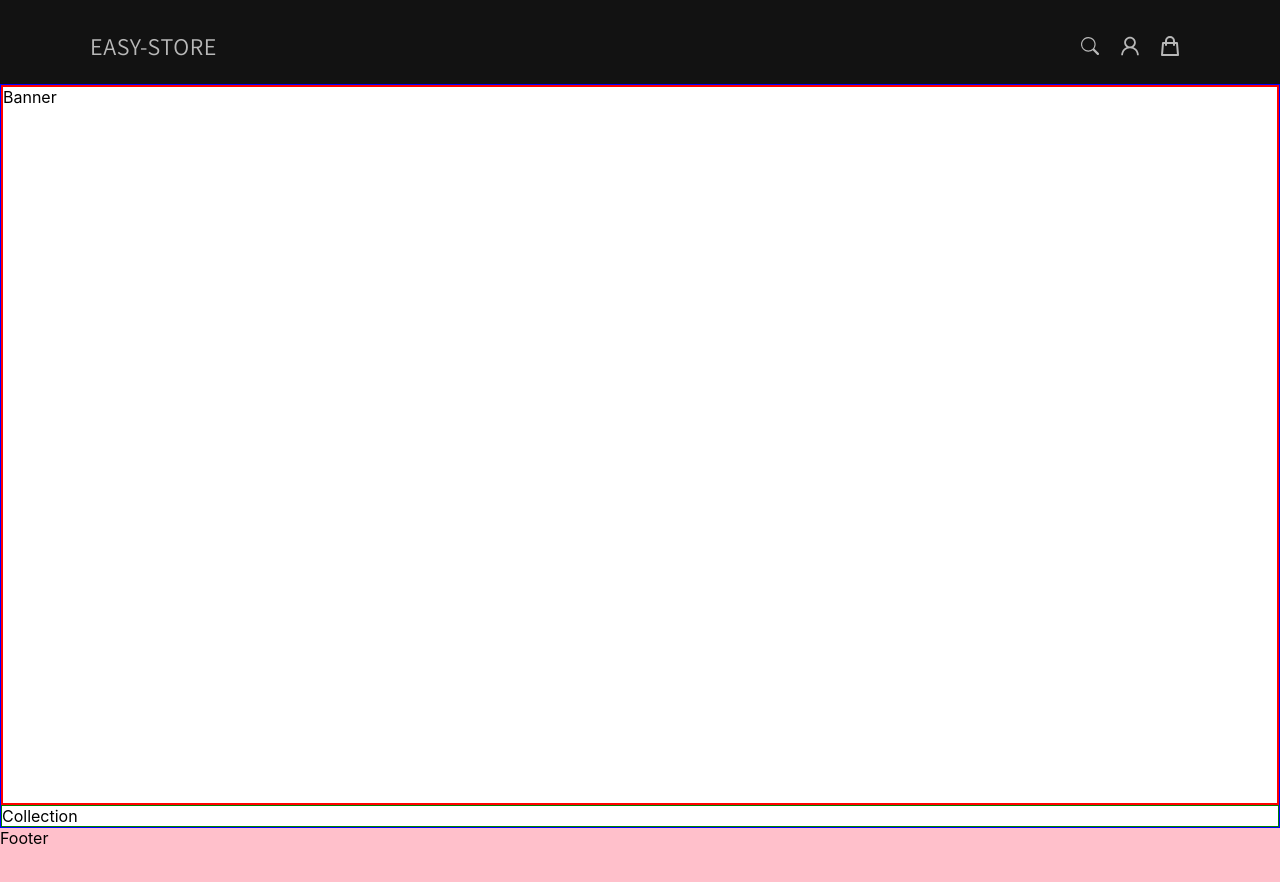
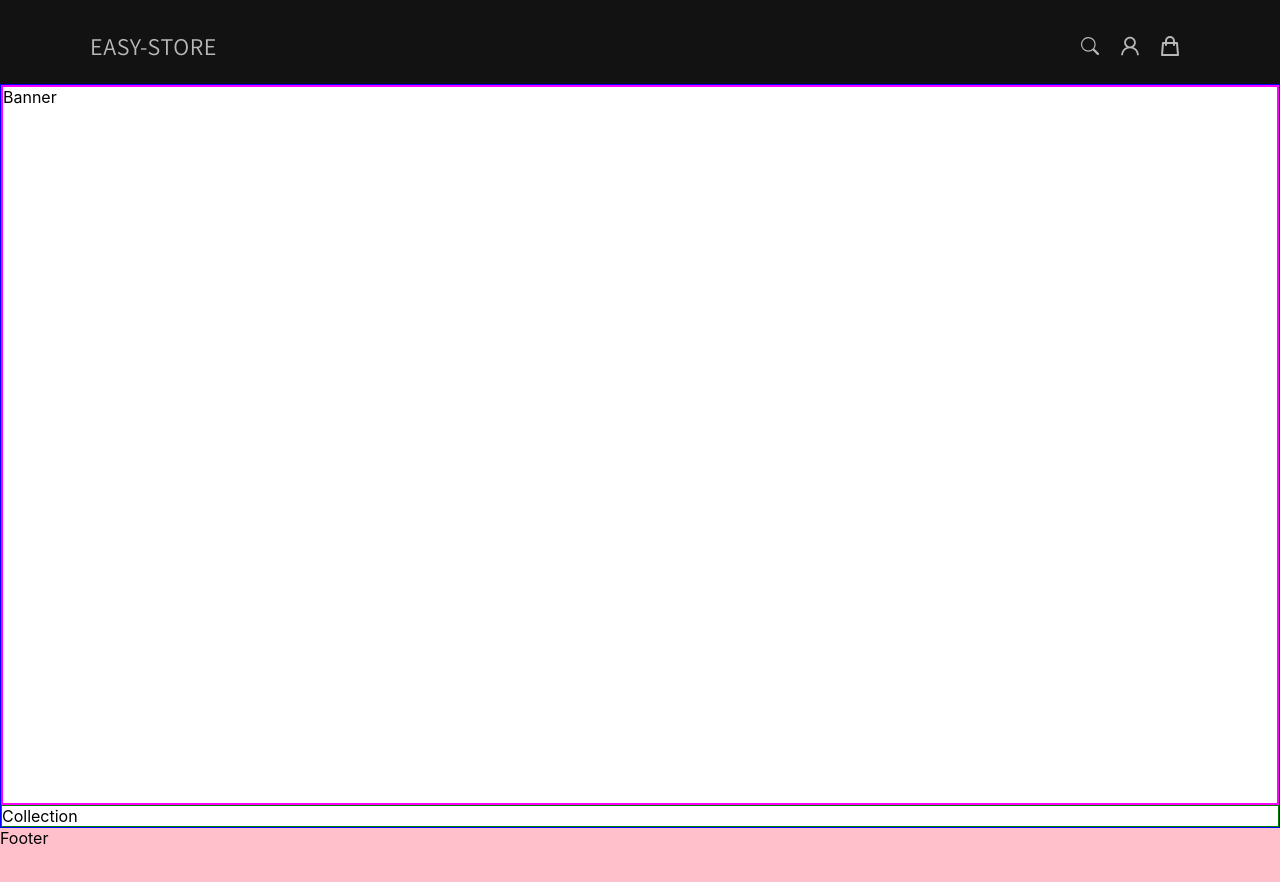
Before and after one commit to lletierce/easy-store-demo, a React (Create React App) app: page / in a window 1280 px wide. Shown: the top 882 px of the page. Built offline with nearby package versions, Linux system fonts and the light colour scheme.

Commit message:
♻️ F01b: HOME > MainContent > Add <Banner/>

```diff
--- /dev/null
+++ b/src/components/pages/home/Banner.js
@@ -0,0 +1,12 @@
+import React from 'react'
+import styled from 'styled-components';
+
+export default function Banner() {
+  return (
+    <BannerStyled>Banner</BannerStyled>
+  )
+}
+
+const BannerStyled = styled.div`
+    border: 2px solid magenta;
+`;
--- a/src/components/pages/home/HomePage.js
+++ b/src/components/pages/home/HomePage.js
@@ -7,7 +7,6 @@ export default function HomePage() {
     <HomePageStyled>
       <Header/>
       <MainContent />
-      {/* <div className='mainContent'>MainContent</div> */}
       <div className='footer'>Footer</div>
     </HomePageStyled>
   )
@@ -21,9 +20,6 @@ const HomePageStyled = styled.div`
                         "footer";
   grid-template-rows:    84px 1fr 122px;
 
-  .mainContent{
-    border: 1px solid purple;
-  }
   .footer{
     background: pink;
   }
--- a/src/components/pages/home/MainContent.js
+++ b/src/components/pages/home/MainContent.js
@@ -1,9 +1,10 @@
 import styled from 'styled-components';
+import Banner from './Banner';
 
 export default function MainContent() {
     return (
         <MainContentStyled>
-            <div className="banner">Banner</div>
+            <Banner />
             <div className="featured-collection">Collection</div>
         </MainContentStyled>
     )
@@ -20,10 +21,6 @@ const MainContentStyled = styled.div`
     grid-template-rows: 390px 1fr;
   }
 
-  .banner{
-    border: 2px solid red;
-  }
-
   .featured-collection{
     border: 1px solid green;
   }
```
